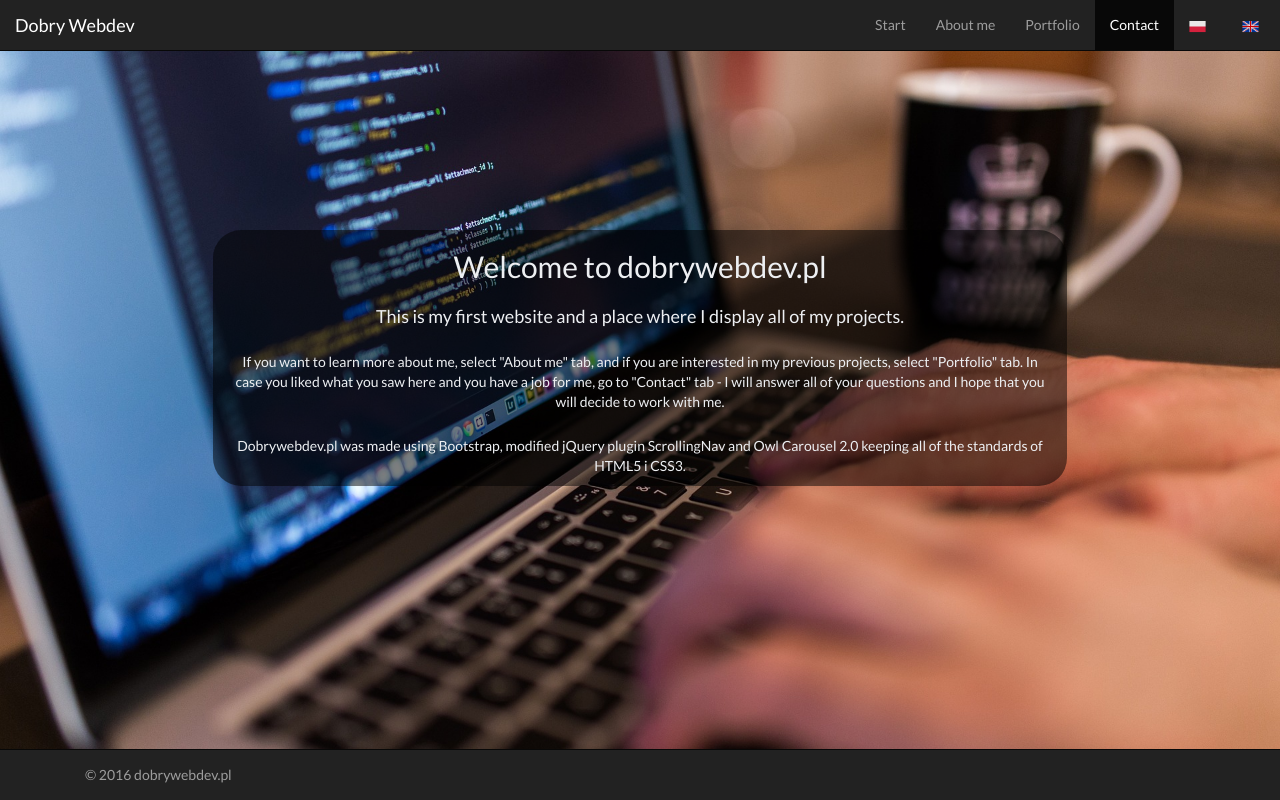
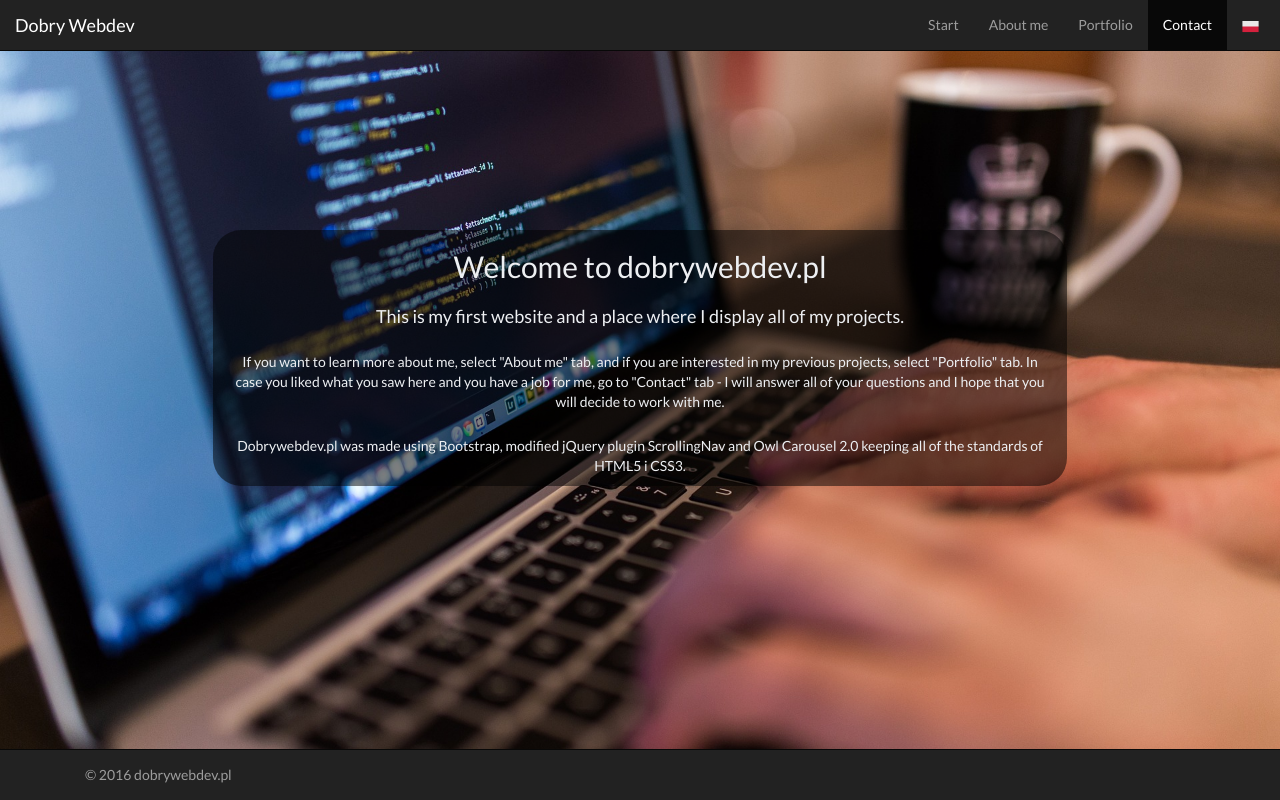
Before and after one commit to michalgrochowski/dobrywebdev, a plain HTML site: page indexeng.html in a window 1280 px wide. Shown: the top 800 px of the page. Drawn offline with nearby package versions, Linux system fonts and the light colour scheme.

Commit message:
v1.5
changed flags

```diff
--- a/indexeng.html
+++ b/indexeng.html
@@ -38,7 +38,6 @@
         <li><a class="page-scroll" href="#portfolio">Portfolio</a></li>
         <li><a class="page-scroll" href="#contact">Contact</a></li>
         <li class="lang"><a href="index.html"><img class="flag" src="img/pl.png" alt="pl" /></a></li>
-        <li class="lang"><a href="indexeng.html"><img class="flag" src="img/eng.png" alt="eng" /></a></li>
       </ul>
     </div>
   </div>
```
Also changed, not shown: index.html (+0 -1 lines).
